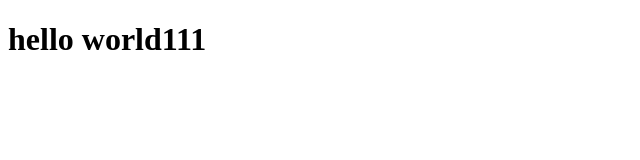
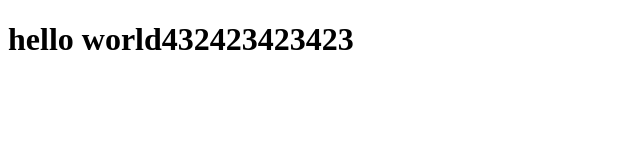
Before and after one commit to wyzwebcode/hello-world, a plain HTML site: page index.html in a window 1280 px wide. Shown: the whole page, without its empty margins (0-640 px from the left). Drawn offline with Linux system fonts and the light colour scheme.

Commit message:
修改内容

```diff
--- a/index.html
+++ b/index.html
@@ -7,6 +7,6 @@
     <title>Document</title>
 </head>
 <body>
-    <h1>hello world111</h1>
+    <h1>hello world432423423423</h1>
 </body>
 </html>
```
